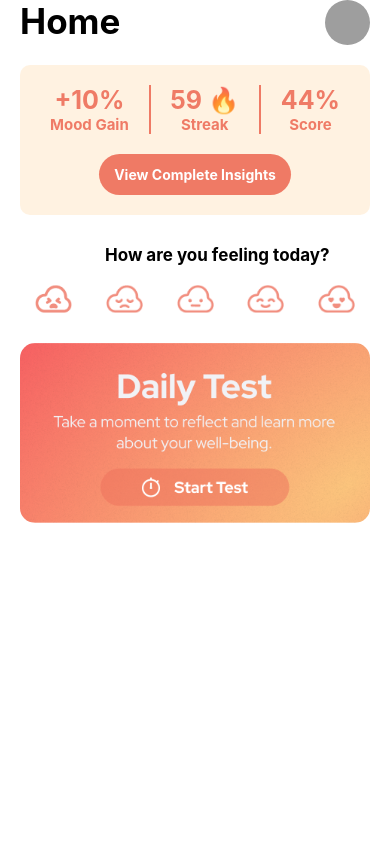
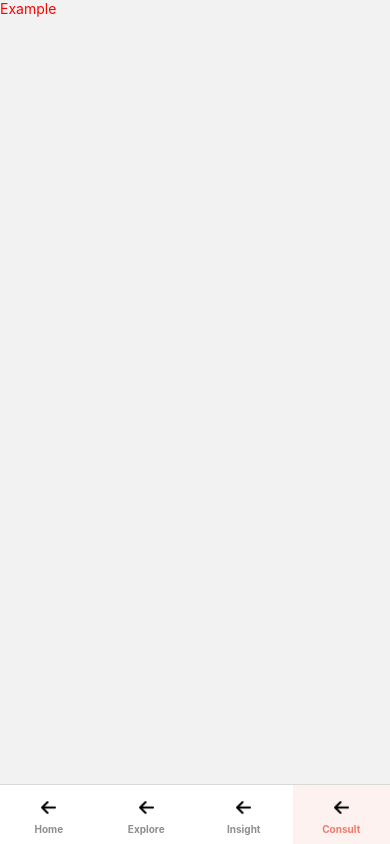
Before and after one commit to arnabdotpy/hack-auction, a React Native app: screen /Consult in a window 390 px wide. Built offline with nearby package versions, Linux system fonts and the light colour scheme; grey boxes are pictures that could not be loaded.

Commit message:
[added] navigation

```diff
--- a/App.tsx
+++ b/App.tsx
@@ -1,13 +1,75 @@
 import { StatusBar } from 'expo-status-bar';
-import { useState } from 'react';
-import { Text, View } from 'react-native';
+import { useEffect, useState } from 'react';
+import { Platform, Text, View, Image } from 'react-native';
 import Home from './screens/home/home';
-import Constants from 'expo-constants';
+import { NavigationContainer } from "@react-navigation/native";
+import { createNativeStackNavigator } from "@react-navigation/native-stack";
+import { createBottomTabNavigator } from "@react-navigation/bottom-tabs";
+import Images from './images/images';
+import Consult from './screens/consult/consult';
+import Insight from './screens/insight/insight';
+import Explore from './screens/explore/explore';
+
+const Stack = createNativeStackNavigator();
+const Tab = createBottomTabNavigator();
+
+function TabNavigator() {
+
+  useEffect(() => {
+    // loadResources();
+    // AsyncStorage.clear();
+  }, []);
+
+  return (
+    <Tab.Navigator
+      initialRouteName='Home'
+      screenOptions={({ route }) => ({
+        tabBarIcon: ({ focused, color, size }) => {
+          let iconName;
+          let rn = route.name;
+          if (rn === 'Home') {
+            iconName = focused ? Images.back : Images.back;
+          } else if (rn === 'Explore') {
+            iconName = focused ? Images.back : Images.back;
+          } else if (rn === 'Insight') {
+            iconName = focused ? Images.back : Images.back;
+          } else if (rn === 'Consult') {
+            iconName = focused ? Images.back : Images.back;
+          }
+          return <Image source={iconName} style={{ width: Platform.OS == "ios" ? 18 : 15, height: Platform.OS == "ios" ? 18 : 15, marginTop: 6 }} />;
+        },
+        tabBarLabel(props) {
+          let rn = route.name;
+          if (rn === 'Home') {
+            return <Text style={{ color: props.color, fontSize: 10, paddingBottom: 5, marginBottom: 4, fontWeight: 'bold' }}>Home</Text>;
+          } else if (rn === 'Explore') {
+            return <Text style={{ color: props.color, fontSize: 10, paddingBottom: 5, marginBottom: 4, fontWeight: 'bold' }}>Explore</Text>;
+          } else if (rn === 'Insight') {
+            return <Text style={{ color: props.color, fontSize: 10, paddingBottom: 5, marginBottom: 4, fontWeight: 'bold' }}>Insight</Text>;
+          } else if (rn === 'Consult') {
+            return <Text style={{ color: props.color, fontSize: 10, paddingBottom: 5, marginBottom: 4, fontWeight: 'bold' }}>Consult</Text>;
+          }
+        },
+        tabBarStyle: {
+          minHeight: Platform.OS === 'ios' ? 95 : 60,
+        },
+      })}
+    >
+      <Tab.Screen name='Home' component={Home} options={{ tabBarActiveTintColor: '#EB5D47CC', tabBarActiveBackgroundColor: "#EB5D4715", headerShown: false }} />
+      <Tab.Screen name='Explore' component={Explore} options={{ tabBarActiveTintColor: '#EB5D47CC', tabBarActiveBackgroundColor: "#EB5D4715", headerShown: false }} />
+      <Tab.Screen name='Insight' component={Insight} options={{ tabBarActiveTintColor: '#EB5D47CC', tabBarActiveBackgroundColor: "#EB5D4715", headerShown: false }} />
+      <Tab.Screen name='Consult' component={Consult} options={{ tabBarActiveTintColor: '#EB5D47CC', tabBarActiveBackgroundColor: "#EB5D4715", headerShown: false }} />
+    </Tab.Navigator>
+  );
+}
 
 export default function App() {
   return (
-    <View style={{marginTop: Constants.statusBarHeight}}>
-      <Home />
-    </View>
+    <NavigationContainer>
+      <Stack.Navigator initialRouteName="TabNavigator">
+        {/* Teacher App */}
+        <Stack.Screen name='TabNavigator' component={TabNavigator} options={{ headerShown: false }} />
+      </Stack.Navigator>
+    </NavigationContainer>
   );
 }
--- /dev/null
+++ b/screens/consult/consult.style.ts
@@ -0,0 +1,9 @@
+import { StyleSheet } from "react-native";
+
+const styles = StyleSheet.create({
+  example: {
+    color: "red"
+  }
+});
+
+export default styles;
--- /dev/null
+++ b/screens/consult/consult.tsx
@@ -0,0 +1,13 @@
+import React from 'react'
+import { View, Text } from 'react-native'
+import styles from './consult.style'
+
+const Consult = () => {
+  return (
+    <View>
+      <Text style={styles.example}>Example</Text>
+    </View>
+  )
+}
+
+export default Consult;
--- /dev/null
+++ b/screens/explore/explore.style.ts
@@ -0,0 +1,9 @@
+import { StyleSheet } from "react-native";
+
+const styles = StyleSheet.create({
+  example: {
+    color: "red"
+  }
+});
+
+export default styles;
--- /dev/null
+++ b/screens/explore/explore.tsx
@@ -0,0 +1,13 @@
+import React from 'react'
+import { View, Text } from 'react-native'
+import styles from './explore.style'
+
+const Explore = () => {
+  return (
+    <View>
+      <Text style={styles.example}>Explore</Text>
+    </View>
+  )
+}
+
+export default Explore;
--- a/screens/home/home.tsx
+++ b/screens/home/home.tsx
@@ -5,10 +5,11 @@ import Navbar from '../../components/global/navbar/navbar'
 import ViewCompleteInsights from '../../components/home/view-complete-insights/view-complete-insights'
 import FeelingToday from '../../components/home/feeling-today/feeling-today'
 import DailyTest from '../../components/home/daily-test/daily-test'
+import Constants from 'expo-constants';
 
 const Home = () => {
   return (
-    <ScrollView>
+    <ScrollView style={{marginTop: Constants.statusBarHeight}}>
       <Navbar title="Home" />
       <ViewCompleteInsights />
       <FeelingToday />
--- /dev/null
+++ b/screens/insight/insight.style.ts
@@ -0,0 +1,9 @@
+import { StyleSheet } from "react-native";
+
+const styles = StyleSheet.create({
+  example: {
+    color: "red"
+  }
+});
+
+export default styles;
--- /dev/null
+++ b/screens/insight/insight.tsx
@@ -0,0 +1,13 @@
+import React from 'react'
+import { View, Text } from 'react-native'
+import styles from './insight.style'
+
+const Insight = () => {
+  return (
+    <View>
+      <Text style={styles.example}>Insight</Text>
+    </View>
+  )
+}
+
+export default Insight;
```
Also changed, not shown: package.json (+5 -2 lines), 1 other file (tests, documents, lock files or other folders).
